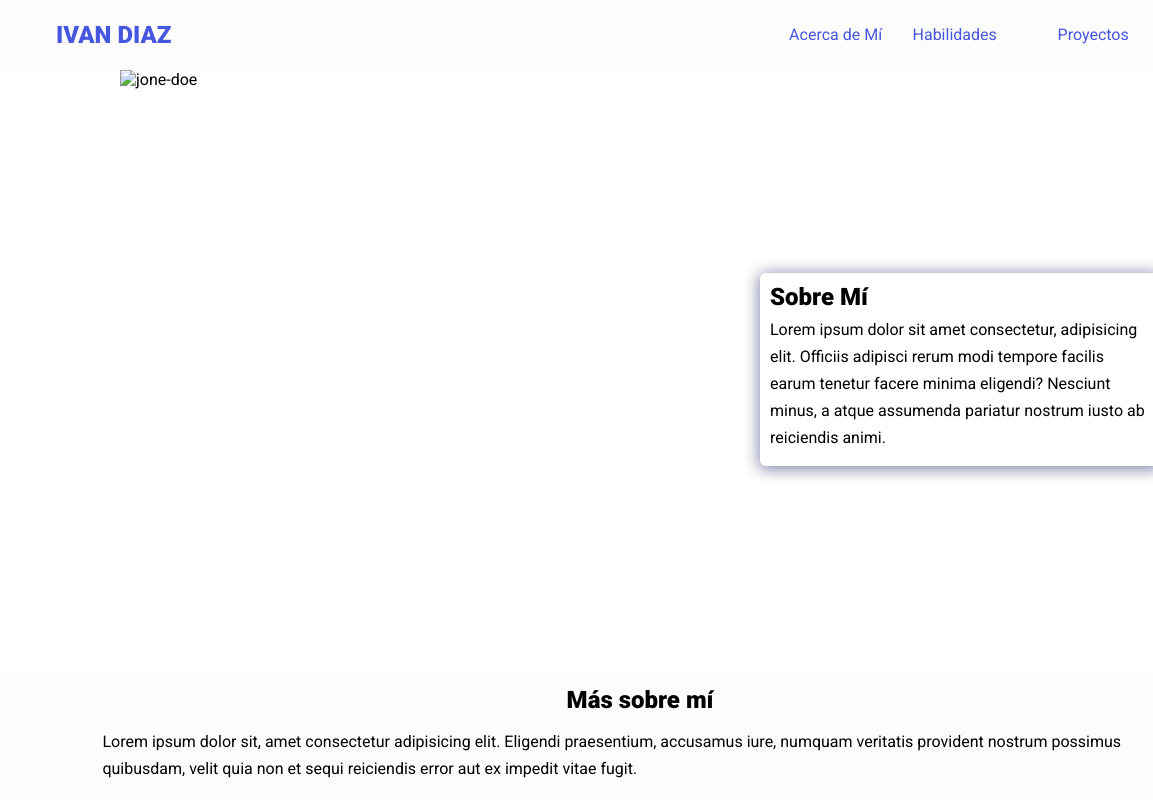
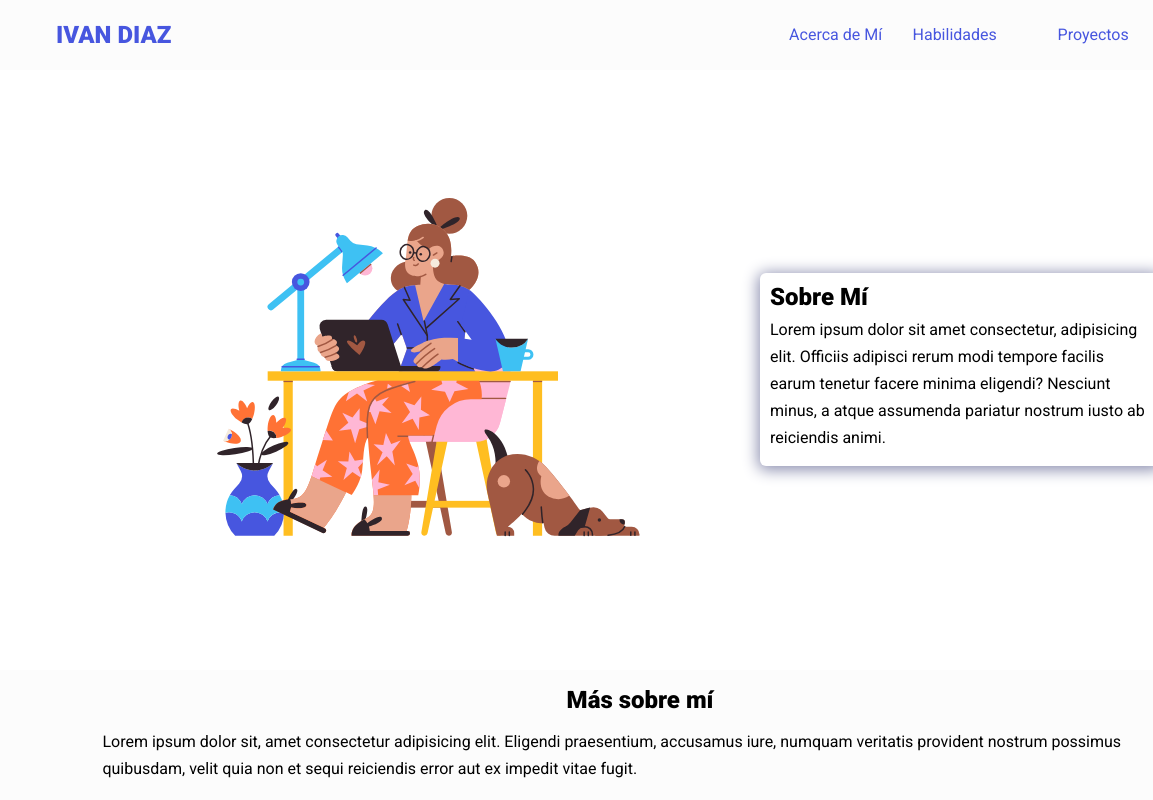
Before and after one commit to ivandiaz94ing/portafolio-javascript, a plain HTML site: page index.html in a window 1280 px wide. Shown: the top 800 px of the page, 0-1153 px from the left. Drawn offline with nearby package versions, Linux system fonts and the light colour scheme; the site is published under a folder, as on GitHub Pages, so addresses that start at the root find nothing.

Commit message:
solucionando error de la seccion hero

```diff
--- a/index.html
+++ b/index.html
@@ -26,7 +26,7 @@
       rel="stylesheet"
       href="https://cdnjs.cloudflare.com/ajax/libs/animate.css/4.1.1/animate.min.css"
     />
-    <title>Jane Doe | Web Developer</title>
+    <title>Ivan Arturo | Desarrollador Web</title>
   </head>
 
   <body>
@@ -51,7 +51,7 @@
      <section class="hero" id="about">
 
       <img
-        src="/assets/images/wfh_1.svg"
+        src="assets/images/wfh_1.svg"
         alt="jone-doe"
         loading="lazy"
         class="hero-img"
```
